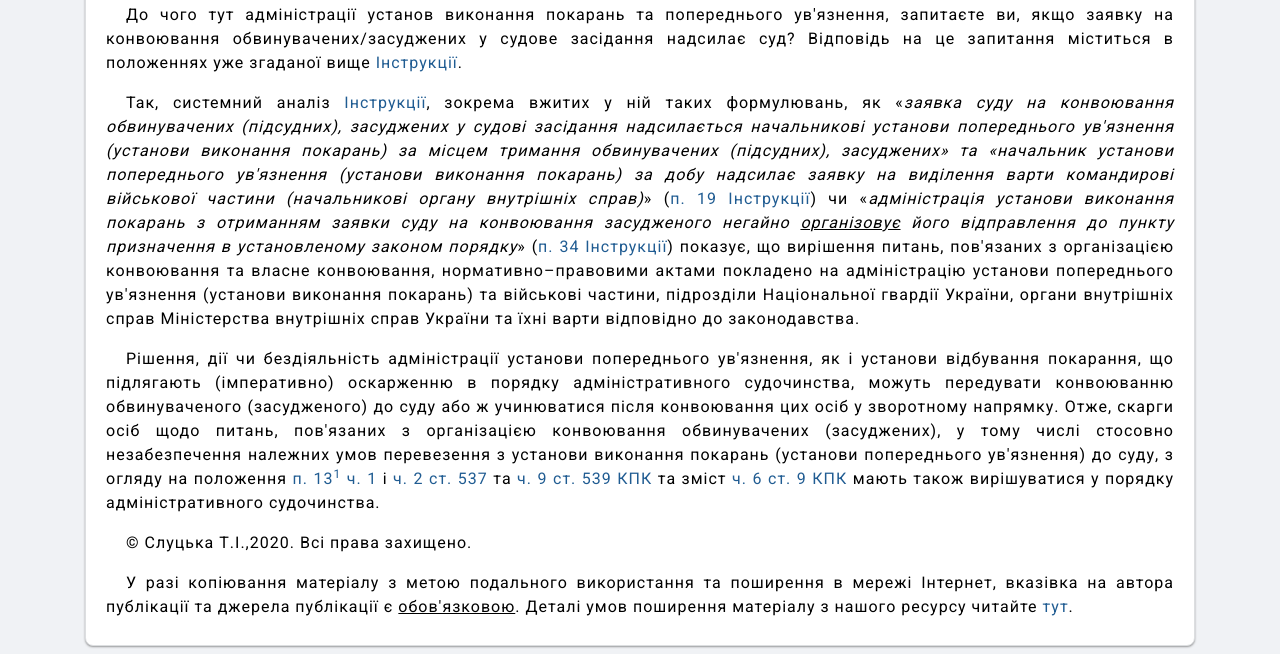
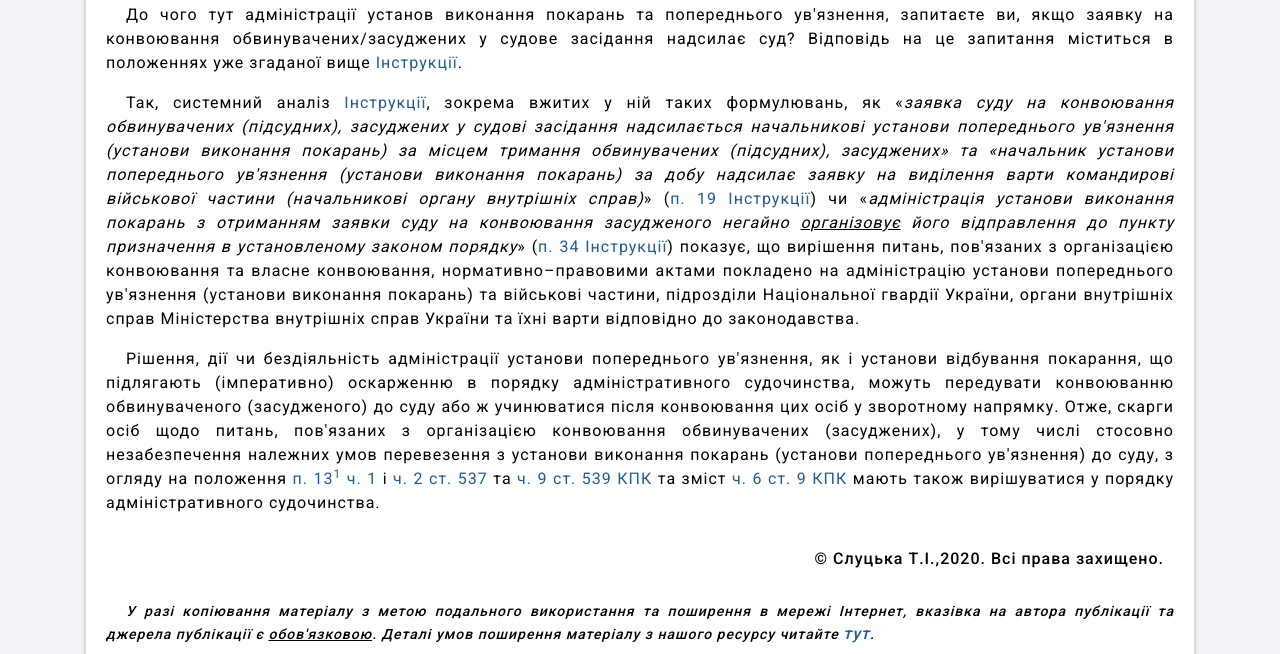
Before and after one commit to datoshcode/legal-tower_Slutska_07.10.2020_github.io, a plain HTML site: page index.html in a window 1280 px wide. Shown: the part 1757-2411 px from the top of the page. Drawn offline with Linux system fonts and the light colour scheme; files whose address does not match are found by name.

Commit message:
Update page-style.css

```diff
--- a/css/page-style.css
+++ b/css/page-style.css
@@ -181,6 +181,19 @@ th {padding: 5px;} /* Поля вокруг текста в таблице */
 /* Цвет текста устаревшей редакции закона в сравнительных таблицах */
 .old p {color: #5c5c5c;}
 
+p.footer__name-author {
+  font-weight: 500;
+  float: right;
+  padding-right: 10px;
+}
+
+p.copytext {
+  font-style: italic;
+  font-size: 14px;
+  font-weight: 500;
+  padding-top: 70px;
+}
+
 /* Выделение текста маркером */
 mark {
   background: #ffec82;
```
